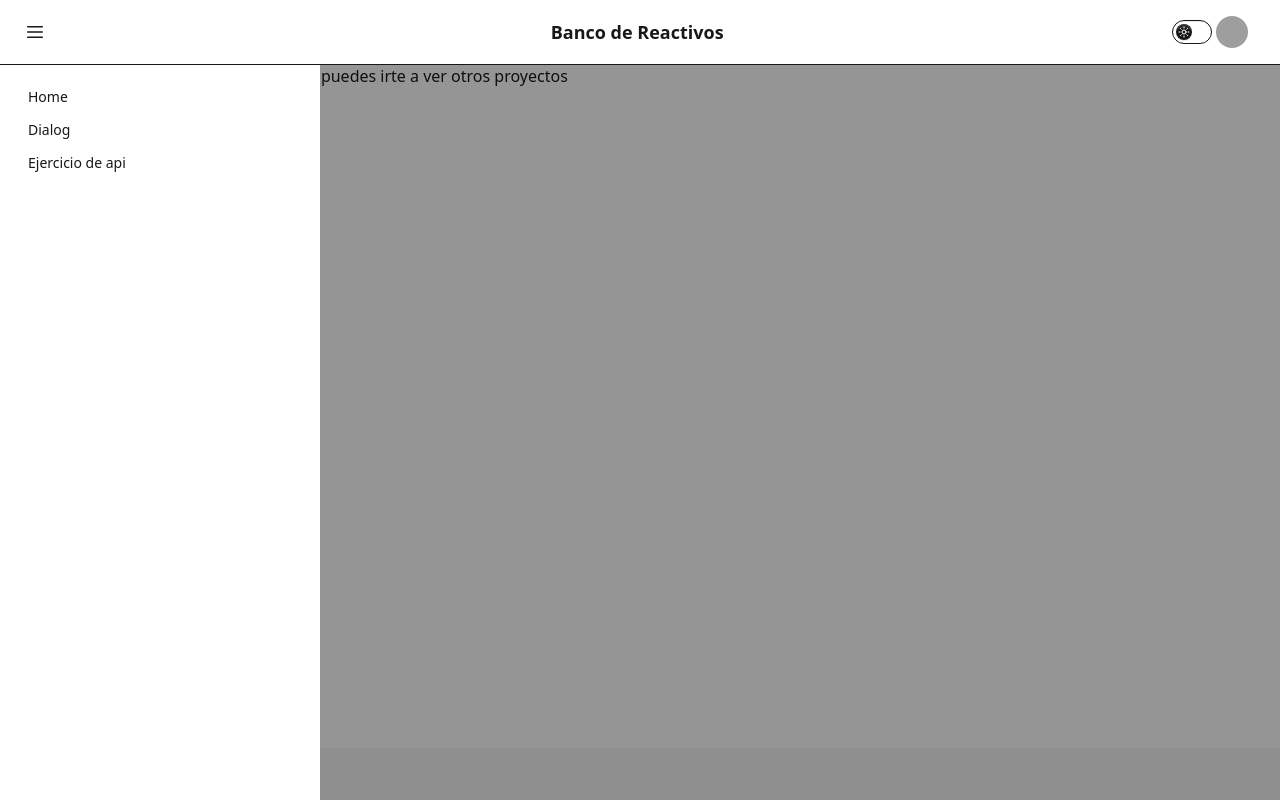
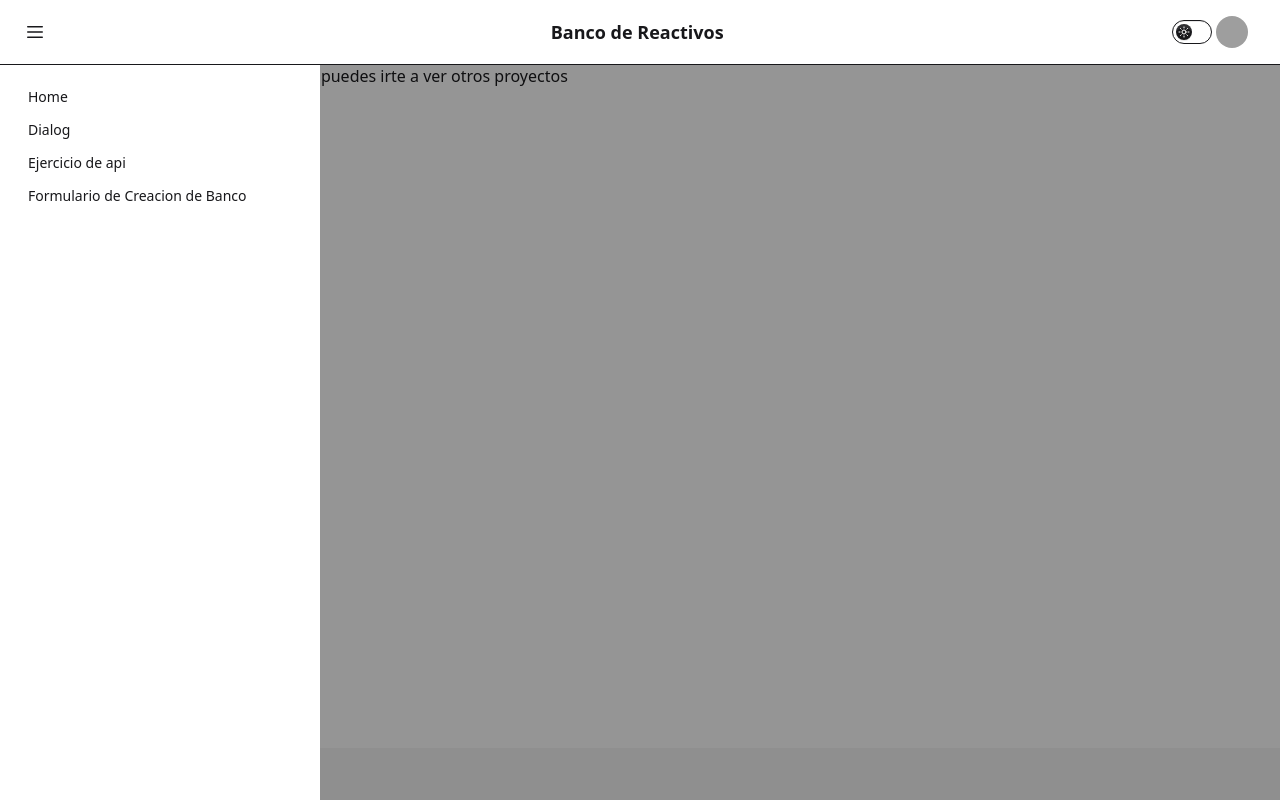
Before and after one commit to CarlosAdrian36/Experimentos-de-componentes, a Vue app: page /default in a window 1280 px wide. Both pictures are taken after a click on the label 35 px from the left and 32 px from the top of the page. Built offline with nearby package versions, Linux system fonts and the light colour scheme; grey boxes are pictures that could not be loaded.

Commit message:
Crear Banco component iniciado

```diff
--- /dev/null
+++ b/src/modules/formulario/layout/CreacionBanco.vue
@@ -0,0 +1,10 @@
+<script setup lang="ts">
+import BaseModal from '@/modules/common/components/BaseModal.vue';
+
+</script>
+
+<template>
+    <BaseModal>
+
+
+</template>
--- a/src/modules/principal/layout/PrincipalLayout.vue
+++ b/src/modules/principal/layout/PrincipalLayout.vue
@@ -31,6 +31,9 @@ import TopMenu from '../common/TopMenu.vue'
         <li>
           <router-link :to="{ name: 'exercise' }"> Ejercicio de api</router-link>
         </li>
+        <li>
+          <router-link :to="{ name: 'Formulario' }"> Formulario de Creacion de Banco</router-link>
+        </li>
       </ul>
     </div>
   </div>
--- a/src/router/index.ts
+++ b/src/router/index.ts
@@ -29,6 +29,11 @@ const router = createRouter({
           component: () => import('@/modules/peticion/layout/executionapi.vue'),
         },
         {
+          path: 'formulario',
+          name: 'Formulario',
+          component: () => import('@/modules/formulario/layout/CreacionBanco.vue'),
+        },
+        {
           path: 'not',
           name: 'not',
           component: NotFound,
```
